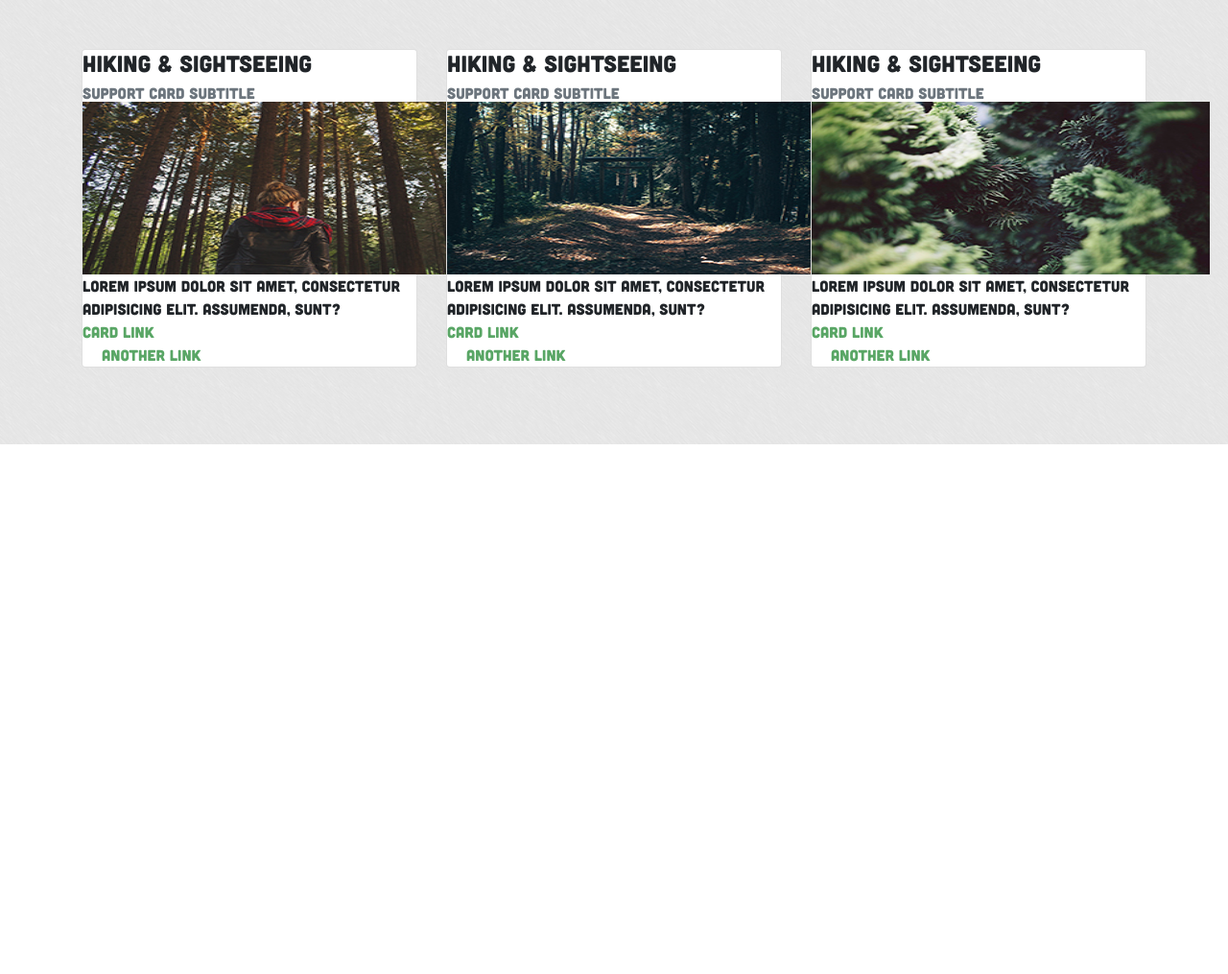
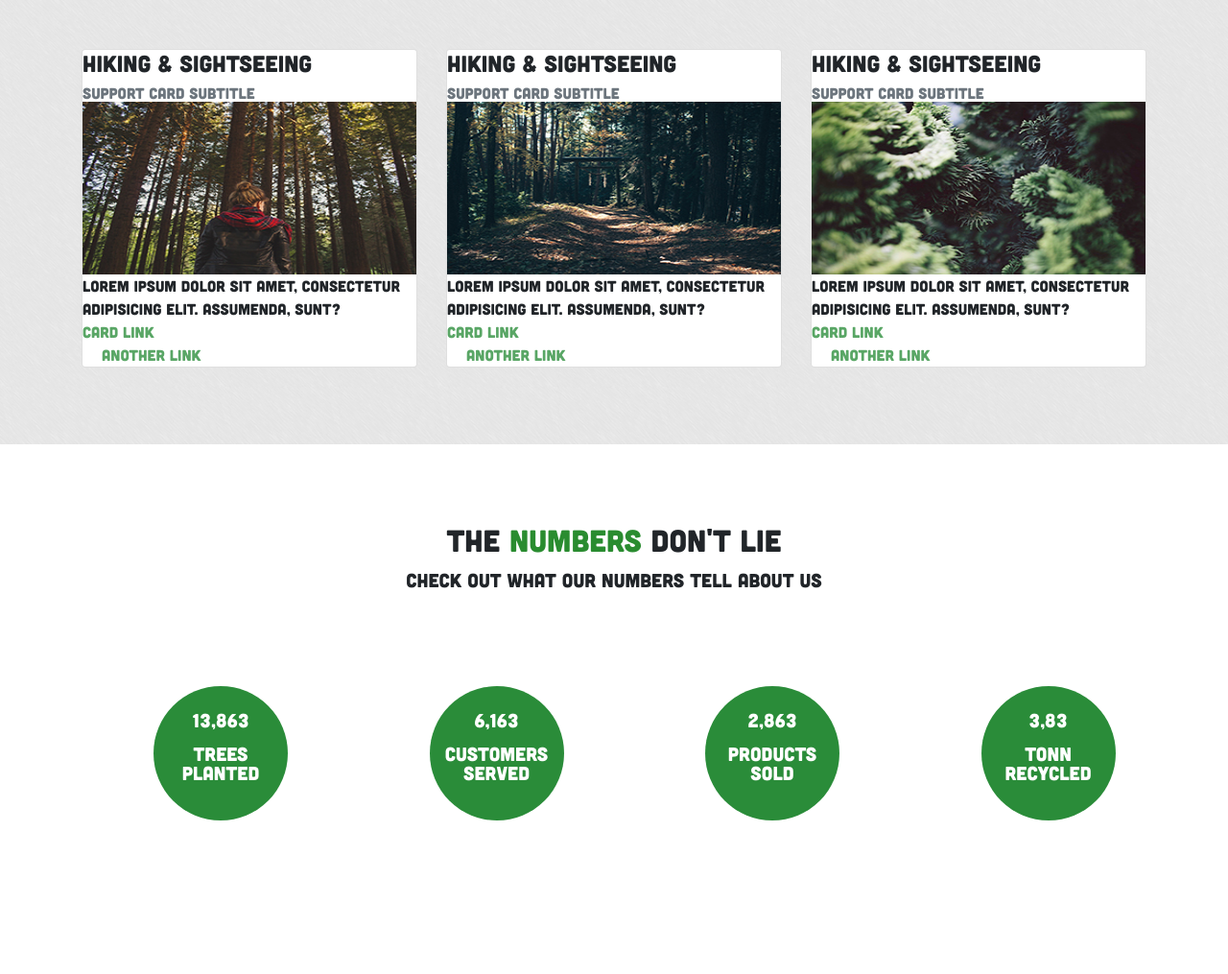
Before and after one commit to Vetalb8/trees, a website: page index.html in a window 1280 px wide. Shown: the part 3474-4489 px from the top of the page at 96% size. Before the commit the page ends 3937 px from the top, so only its background shows below. Drawn offline with nearby package versions, Linux system fonts and the light colour scheme.

Commit message:
added  styles for number section

```diff
--- a/css/style.css
+++ b/css/style.css
@@ -17,6 +17,9 @@ body {
 	src: local('Nunito-Regular.ttf'), url('Nunito-Regular.ttf') format('truetype');
 }
 /*border: 1px solid sandybrown;*/
+h2 {
+	text-align: center;
+}
 /*SECTION COVER*/
 #cover {
 	height: 100%;
@@ -236,10 +239,6 @@ body {
 }
 
 /*SECTION CARDS*/
-#section-cards h2 {
-	text-align: center;
-}
-
 #section-cards {
 	padding: 5rem 0;
 }
@@ -250,7 +249,7 @@ body {
 
 .card img {
 	height: 180px;
-	width: 415px;
+	width: 348px;
 	transition: 1s;
 }
 
@@ -265,3 +264,36 @@ body {
 .card a:hover {
 	color: rgba(19, 128, 36, 1);
 }
+
+/*SECTION NUMBERS*/
+.section-numbers {
+	background-color: #fff;
+	padding: 5rem;
+}
+
+.num {
+	text-align: center;
+	padding-top: 5rem;
+	padding-bottom: 5rem;
+	margin-left: 80px;
+}
+
+.num-content {
+	display: table;
+	font-size: 20px;
+	line-height: 20px;
+	height: 140px;
+	width: 140px;
+	background-color: rgba(19, 128, 36, 0.9);
+	border-radius: 50%;
+	color: #fff;
+}
+
+.num .num-content {
+	display: table-cell;
+	vertical-align: middle;
+}
+
+.num-content p {
+	padding-top: 15px;
+}
--- a/index.html
+++ b/index.html
@@ -233,6 +233,49 @@
 		</div>
 	</section>
 
+	<section id="numbers">
+		<div class="section-numbers">
+			<div class="container">
+				<h2>The <span class="bold-green">numbers</span> don't lie</h2>
+				<p class="lead under-heading">Check out what our numbers tell about us</p>
+			</div>
+			<div class="row">
+				<div class="col-sm-3">
+					<div class="num">
+						<div class="num-content">
+							<span class="counter">13,863</span>
+							<p>Trees planted</p>
+						</div>
+					</div>
+				</div>
+				<div class="col-sm-3">
+					<div class="num">
+						<div class="num-content">
+							<span class="counter">6,163</span>
+							<p>Customers served</p>
+						</div>
+					</div>
+				</div>
+				<div class="col-sm-3">
+					<div class="num">
+						<div class="num-content">
+							<span class="counter">2,863</span>
+							<p>Products sold</p>
+						</div>
+					</div>
+				</div>
+				<div class="col-sm-3">
+					<div class="num">
+						<div class="num-content">
+							<span class="counter">3,83</span>
+							<p>Tonn recycled</p>
+						</div>
+					</div>
+				</div>
+			</div>
+		</div>
+	</section>
+
 	<!-- jQuery first, then Tether, then Bootstrap JS. -->
 	<script src="bower_components/jquery/dist/jquery.min.js"></script>
 	<script src="bower_components/tether/dist/js/tether.min.js"></script>
```
